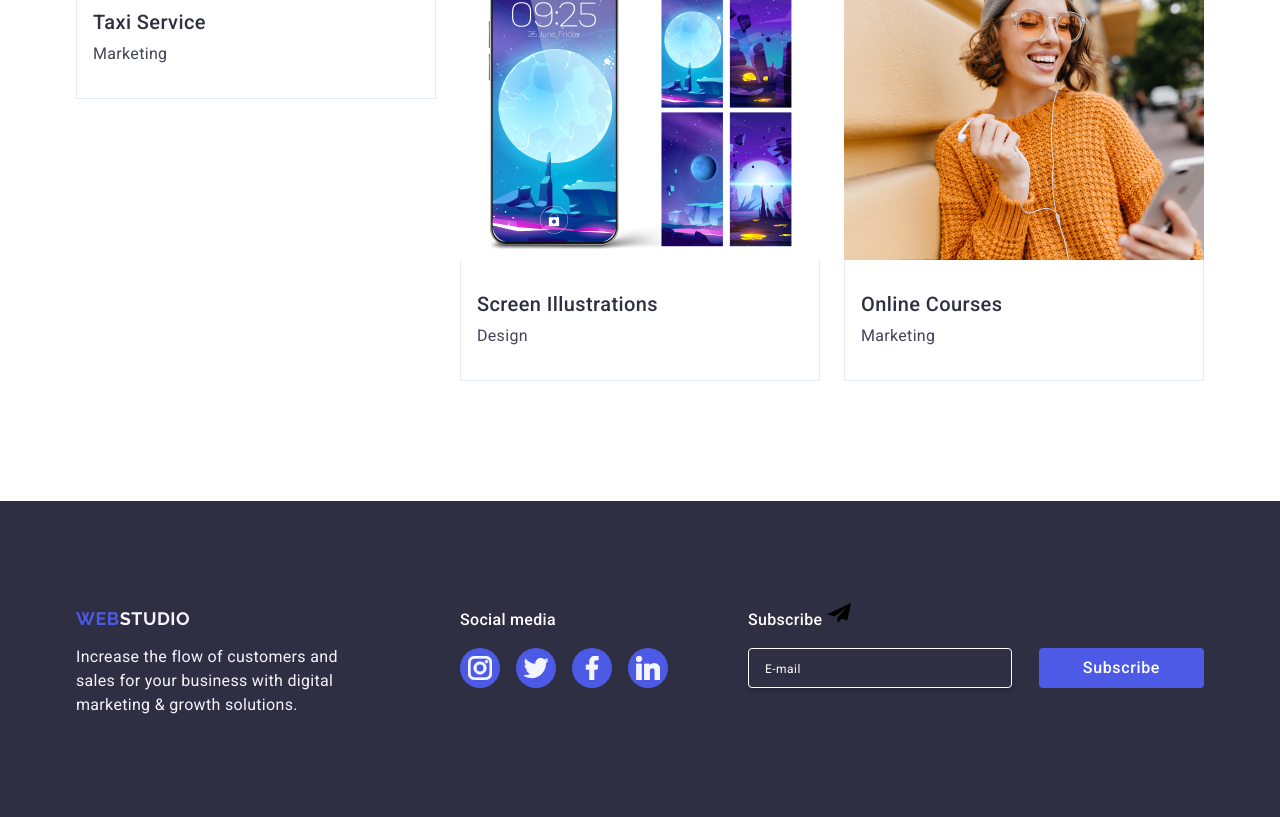
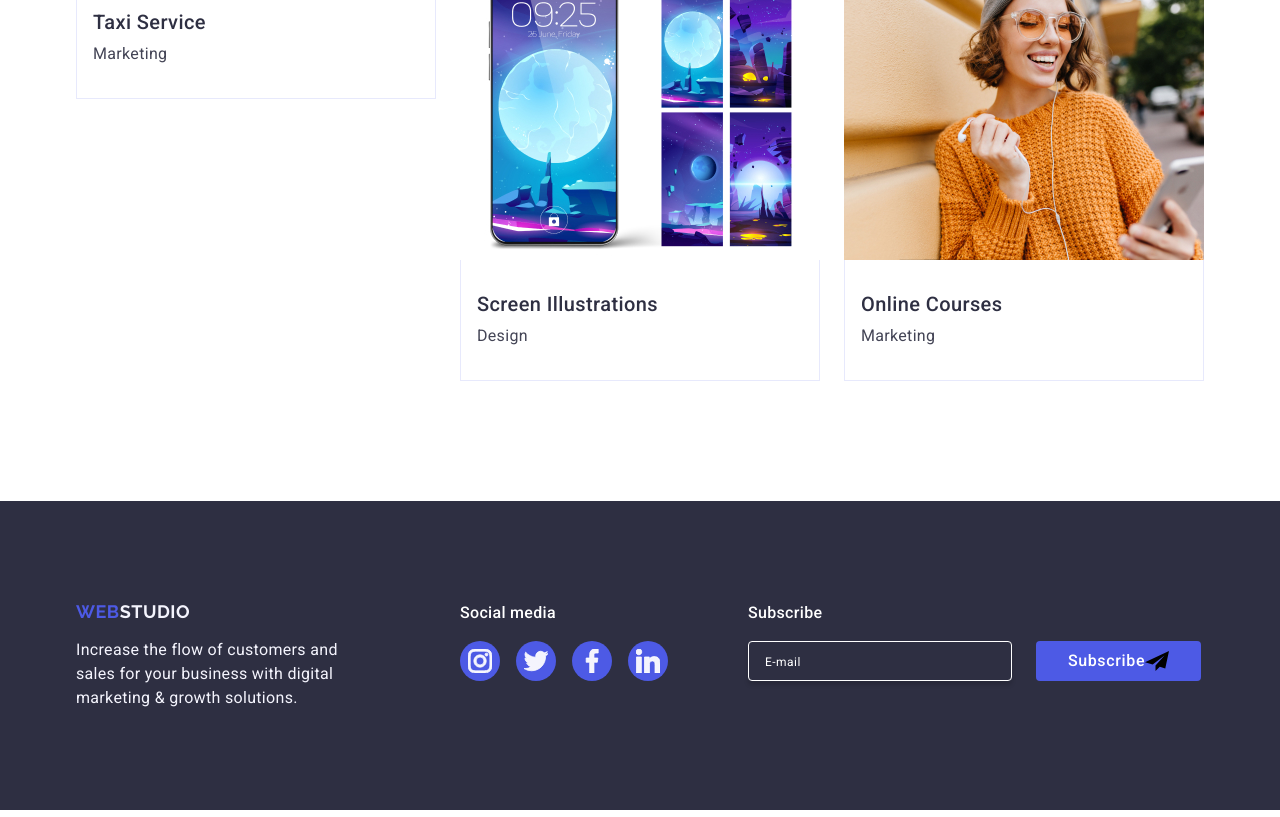
Before and after one commit to conectdevice/goit-markup-hw-05, a plain HTML site: page index.html in a window 1280 px wide. Shown: the part 2682-3499 px from the top of the page. Drawn offline with nearby package versions, Linux system fonts and the light colour scheme.

Commit message:
first-markup

```diff
--- a/css/styles.css
+++ b/css/styles.css
@@ -528,6 +528,8 @@ img {
 .footer-media-text {
 }
 .footer-form {
+    display: flex;
+    align-items: center;
 }
 
 .footer-email::placeholder {
@@ -544,7 +546,7 @@ img {
     width: 264px;
     height: 40px;
     background-color: transparent;
-    margin-right: 23px;
+    margin-right: 24px;
     padding-left: 16px;
     padding-right: 16px;
     color: #fff;
@@ -564,6 +566,9 @@ img {
     text-align: center;
     color: #fff;
     border: none;
+    display: flex;
+    align-items: center;
+    justify-content: center;
 }
 
 /* модальне вікно */
--- a/index.html
+++ b/index.html
@@ -369,15 +369,15 @@
             </div>
 
             <div class="footer-subcribe">
-                <p class="footer-media-text">Subscribe
-                    <svg width="24" height="24">
-                        <use href="./images/icons.svg#icon-frame"></use>
-                    </svg>
-                </p>
+                <p class="footer-media-text">Subscribe </p>
 
                 <form class="footer-form">
                     <input type="email" class="footer-email" id="" name="footer-email" placeholder="E-mail">
-                    <button type="submit" class="footer-btn">Subscribe</button>
+                    <button type="submit" class="footer-btn">Subscribe
+                        <svg width="24" height="24">
+                            <use href="./images/icons.svg#icon-frame"></use>
+                        </svg>
+                    </button>
                 </form>
 
             </div>
```
